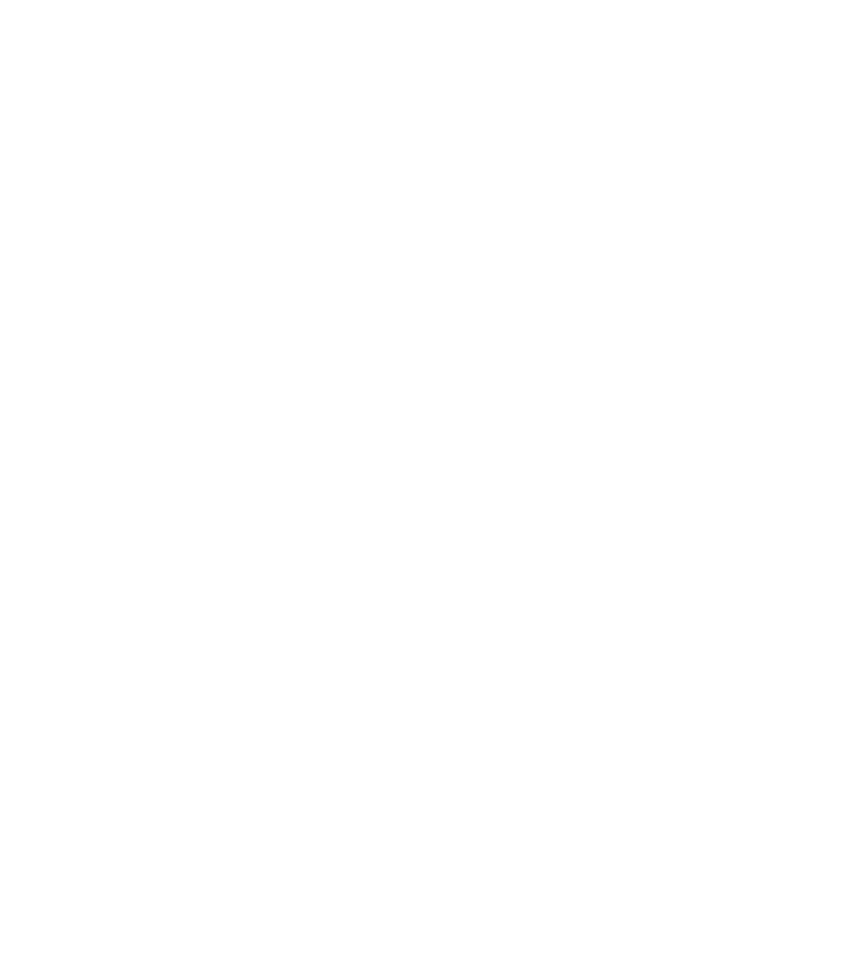
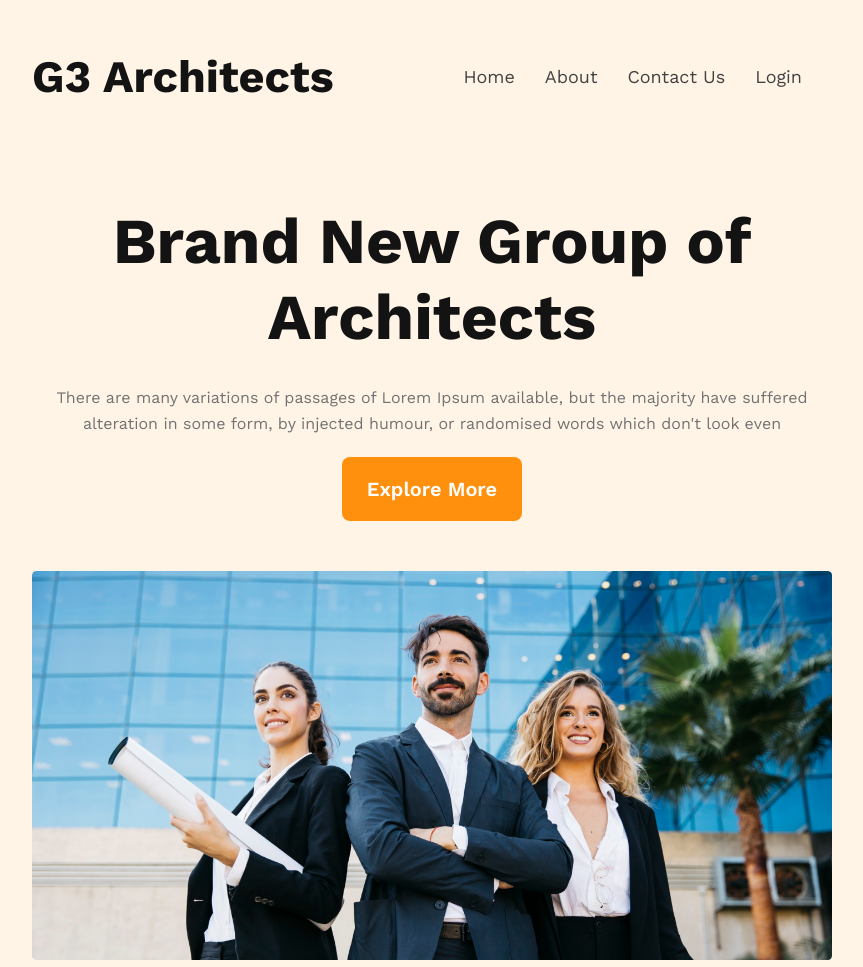
Before and after one commit to nazmul37290/g3-architect-website, a plain HTML site: page index.html in a window 1280 px wide. Shown: the whole page, without its empty margins (208-1071 px from the left). Before the commit the page ends 800 px from the top, so only its background shows below. Drawn offline with nearby package versions, Linux system fonts and the light colour scheme.

Commit message:
added header section

```diff
--- a/index.html
+++ b/index.html
@@ -4,6 +4,39 @@
     <meta charset="UTF-8" />
     <meta name="viewport" content="width=device-width, initial-scale=1.0" />
     <title>g3 architect website</title>
+    <!-- main style sheet link -->
+    <link rel="stylesheet" href="styles/architect.css" />
   </head>
-  <body></body>
+  <body>
+    <header>
+      <!-- nav section starts -->
+      <nav>
+        <h3 class="nav-title">G3 Architects</h3>
+        <ul>
+          <li><a href="">Home</a></li>
+          <li><a href="">About</a></li>
+          <li><a href="">Contact Us</a></li>
+          <li><a href="">Login</a></li>
+        </ul>
+      </nav>
+
+      <!-- banner section starts -->
+      <div class="banner">
+        <div class="banner-contents">
+          <h1 class="banner-title">Brand New Group of Architects</h1>
+          <p class="banner-description">
+            There are many variations of passages of Lorem Ipsum available, but
+            the majority have suffered alteration in some form, by injected
+            humour, or randomised words which don't look even
+          </p>
+          <button class="btn-primary">Explore More</button>
+        </div>
+        <div class="banner-img-container">
+          <img src="images/banner.png" alt="" />
+        </div>
+      </div>
+    </header>
+    <main></main>
+    <footer></footer>
+  </body>
 </html>
--- /dev/null
+++ b/styles/architect.css
@@ -0,0 +1,83 @@
+/* work sans font by google font */
+@import url("https://fonts.googleapis.com/css2?family=Work+Sans:wght@300;400;500;600;700;800&display=swap");
+
+/* shared content */
+
+* {
+  margin: 0;
+  padding: 0;
+  font-family: "Work Sans", sans-serif;
+}
+
+.web-paragraph {
+  color: #727272;
+  line-height: 26px; /* 162.5% */
+}
+.btn-primary {
+  color: white;
+  border: none;
+  font-size: 1.25rem;
+  font-weight: 600;
+  padding: 20px 25px;
+  border-radius: 8px;
+  background: #ff900e;
+}
+/* header section styles */
+
+header {
+  background: rgba(255, 144, 14, 0.1);
+  padding: 50px 240px;
+}
+
+nav {
+  display: flex;
+  align-items: center;
+  justify-content: space-between;
+}
+.nav-title {
+  color: #131313;
+
+  font-size: 2.81rem;
+
+  font-weight: 700;
+}
+
+nav > ul {
+  display: flex;
+}
+nav li {
+  list-style: none;
+  margin-right: 30px;
+}
+nav li a {
+  text-decoration: none;
+  color: #424242;
+  font-size: 1.125rem;
+}
+
+/* banner section styles*/
+
+.banner-contents {
+  max-width: 860px;
+  text-align: center;
+  margin: 0 auto;
+}
+
+.banner-title {
+  color: #131313;
+
+  font-size: 4rem;
+
+  font-weight: 700;
+  padding: 100px 0 30px 0;
+}
+.banner-description {
+  color: #727272;
+  line-height: 26px;
+  margin-bottom: 20px;
+}
+
+.banner-img-container img {
+  margin-top: 50px;
+  width: 100%;
+}
```
